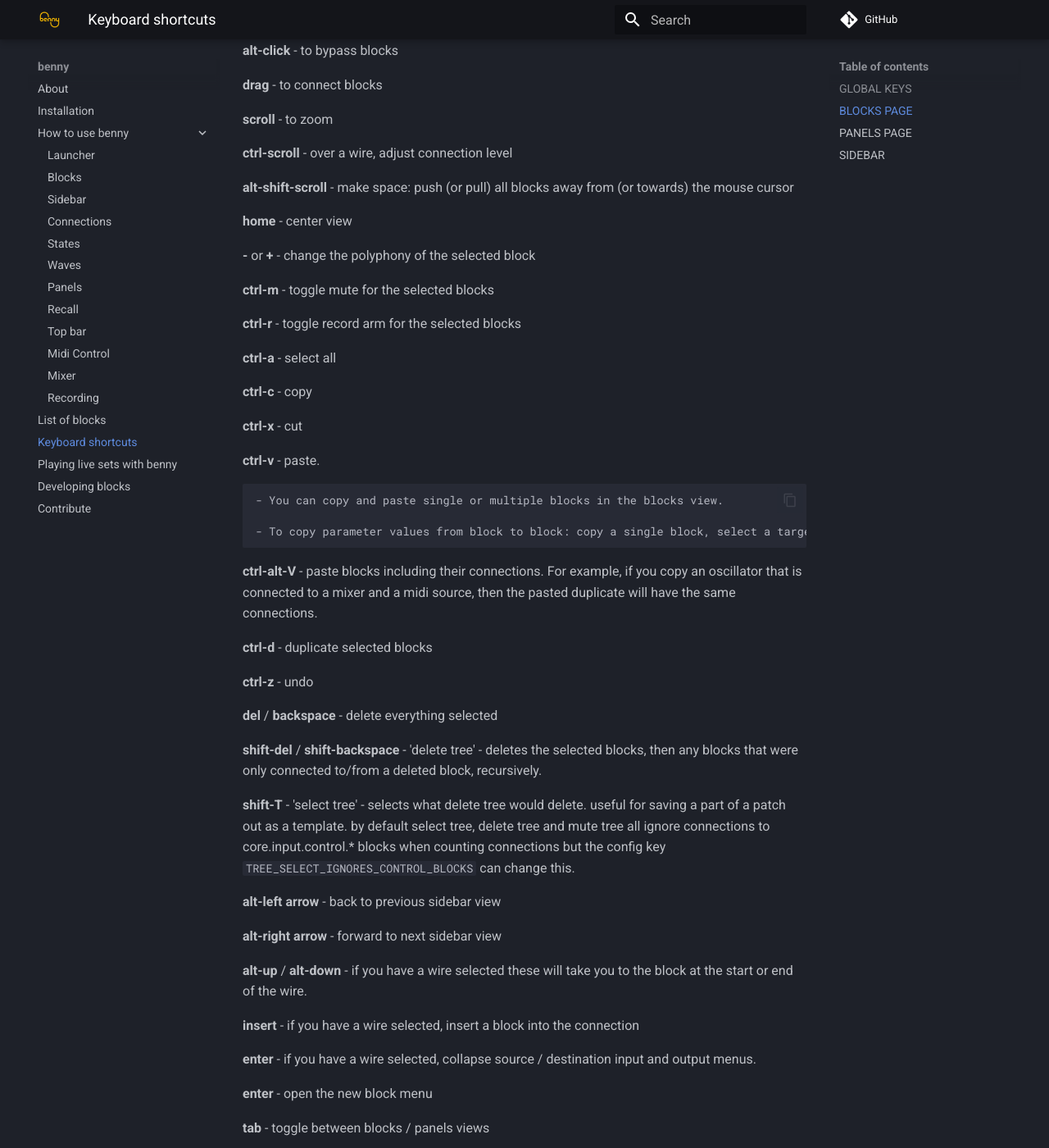
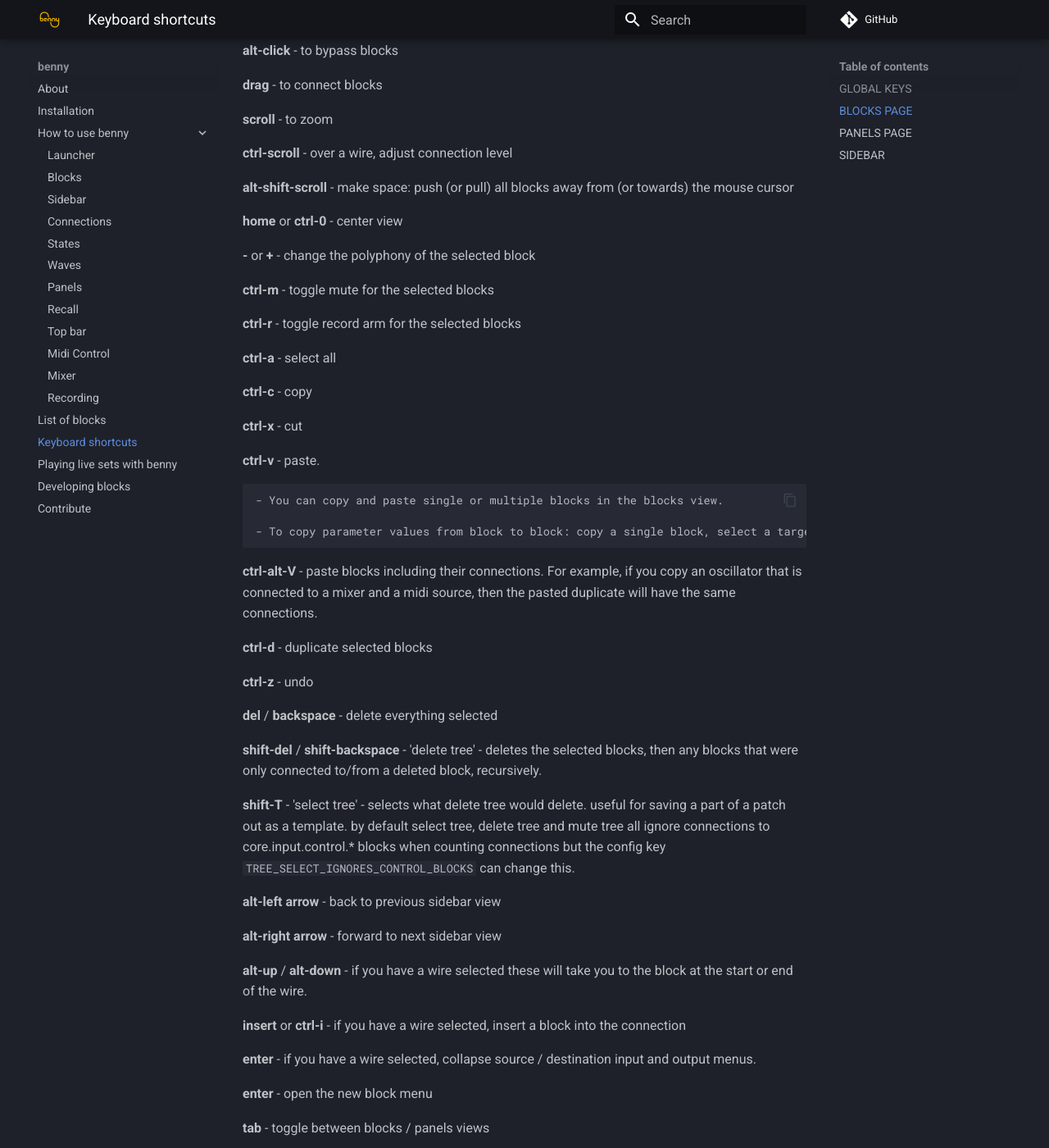
Before and after one commit to playbenny/benny_manual, an MkDocs documentation site: the page built from docs/keyboard_shortcuts.md, in a window 1280 px wide and 1400 px high, scrolled down 1248 px. Shown: the whole window at 82% size. Built offline with MkDocs 1.6.1 and Material for MkDocs 9.7.7, drawn with Linux system fonts in a browser that asks for light colours; comment, search, counter and statistics services are not loaded.

Commit message:
Update keyboard_shortcuts.md

```diff
--- a/docs/keyboard_shortcuts.md
+++ b/docs/keyboard_shortcuts.md
@@ -63,7 +63,7 @@
 **alt-shift-scroll** - make space: push (or pull) all blocks away from (or towards) the mouse cursor
 
 
-**home** - center view
+**home** or **ctrl-0** - center view
 
 **-** or **+** - change the polyphony of the selected block
 
@@ -101,7 +101,7 @@
 
 **alt-up** / **alt-down** - if you have a wire selected these will take you to the block at the start or end of the wire.
 
-**insert** - if you have a wire selected, insert a block into the connection
+**insert** or **ctrl-i** - if you have a wire selected, insert a block into the connection
 
 **enter** - if you have a wire selected, collapse source / destination input and output menus.
 
```
